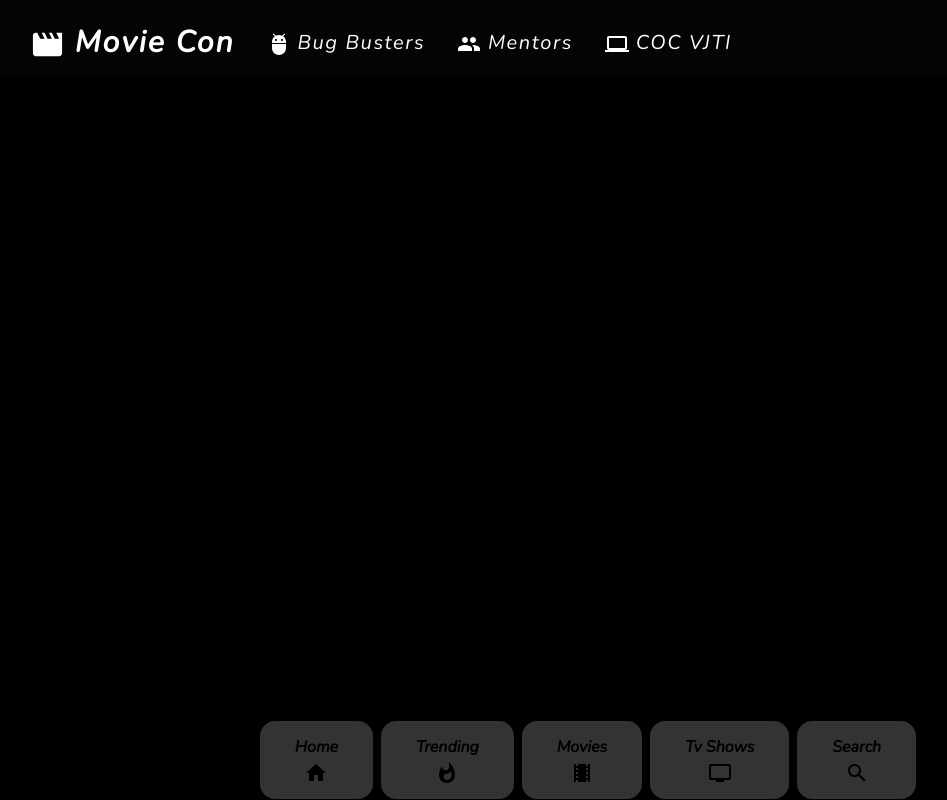
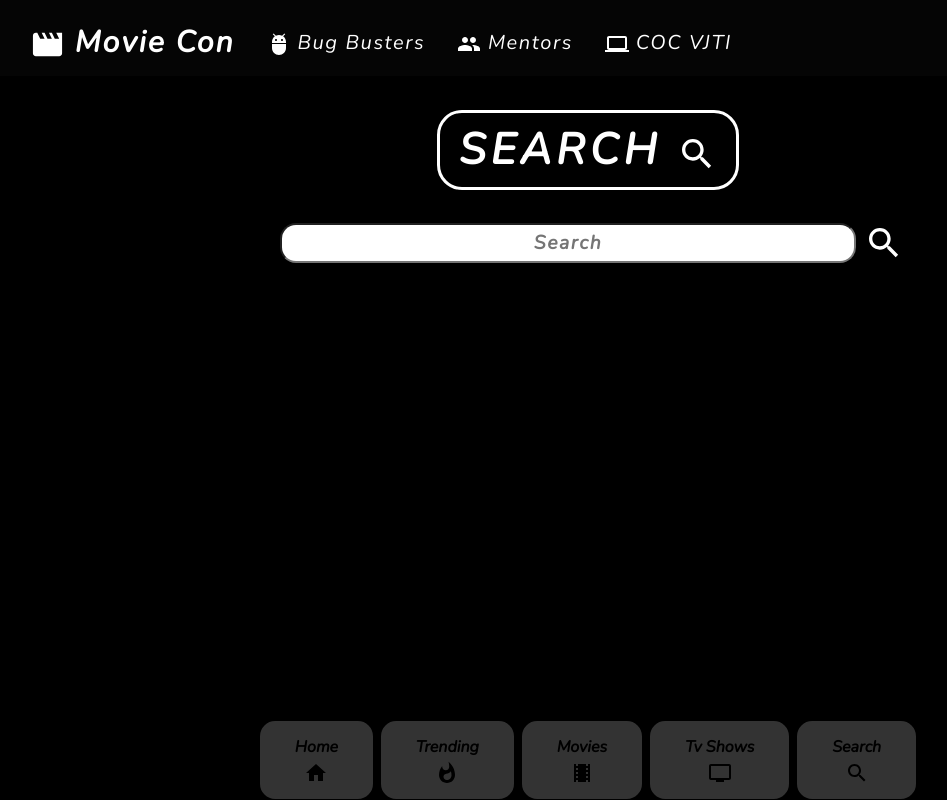
Before and after one commit to harshalubale4/Movie-Con, a React (Create React App) app: page /search in a window 1280 px wide. Shown: the whole page, without its empty margins (52-999 px from the left). Built offline with nearby package versions, Linux system fonts and the light colour scheme.

Commit message:
Implemented the Tv Series Component and Made the Serach Form, along with Styling.

```diff
--- /dev/null
+++ b/src/Components/CSS Files/Search.css
@@ -0,0 +1,23 @@
+.searchInputContainer{
+    display: flex;
+    flex-direction: row;
+    justify-content: center;
+    align-items: center;
+}
+.inputField{
+    width: 45%;
+    height: 5vh;
+    border-radius: 1rem;
+    font-weight: bolder;
+    text-align: center;
+    font-size: 1.2rem;
+    letter-spacing: 0.1rem;
+}
+.searchHeaderContainer{
+    margin-top:110px;
+    margin-bottom: 25px;
+    display: flex;
+    flex-direction:row;
+    justify-content: center;
+    align-items: center;
+}
--- a/src/Components/Card.js
+++ b/src/Components/Card.js
@@ -10,7 +10,7 @@ const Card = ({
     media_type,
     vote_average
 }) => {
-    let newDate = `${date[8]}${date[9]}-${date[5]}${date[6]}-${date[0]}${date[1]}${date[2]}${date[3]}`
+    // let newDate = `${date[8]}${date[9]}-${date[5]}${date[6]}-${date[0]}${date[1]}${date[2]}${date[3]}`
     return (
         <>
             <div className="cardContainer">
@@ -21,7 +21,7 @@ const Card = ({
                 <div className="textContainer">
                     <span>{media_type.toUpperCase()}</span>
                     <span>{vote_average}</span>
-                    <span>{newDate}</span>
+                    <span>{date}</span>
                 </div>
             </div>
         </>
--- a/src/Components/Search.js
+++ b/src/Components/Search.js
@@ -1,10 +1,24 @@
 import React from 'react'
+import SearchIcon from '@mui/icons-material/Search';
+import "./CSS Files/Search.css"
 
 const Search = () => {
     return (
-        <div>
-            <h1>Search</h1>
-        </div>
+        <>
+            <div className="searchHeaderContainer text-center">
+                <h1 className="text-center header">
+                    search <SearchIcon sx={{ fontSize: 40 }} />
+                </h1>
+            </div>
+            <div className="searchInputContainer">
+                <input type="text" className="inputField mx-2" placeholder="Search" />
+                <SearchIcon style={{
+                    fontSize: "2.5rem",
+                    color: "white",
+                    backgroundColor: "black"
+                }} />
+            </div>
+        </>
     )
 }
 
--- a/src/Components/Series.js
+++ b/src/Components/Series.js
@@ -6,13 +6,13 @@ import CustomPagination from './CustomPagination';
 import useGenre from "../hooks/useGenre"
 import TvIcon from '@mui/icons-material/Tv';
 import Genres from './Genres';
-import "./CSS Files/Movies.css";
+import "./CSS Files/Movies.css"
 
 
 const Series = () => {
     const [page, setPage] = useState(1);
     const [content, setContent] = useState([]);
-    const [numberOfPages, setNumberOfPages] = useState(0)
+    const [numberOfPages, setNumberOfPages] = useState()
     const [selectedGenres, setSelectedGenres] = useState([])
     const [genres, setGenres] = useState([])
     const genreforURL = useGenre(selectedGenres);
@@ -29,6 +29,7 @@ const Series = () => {
         }
     }
     useEffect(() => {
+        window.scroll(0, 0);
         fetchDiscoverTv();
     }, [page, genreforURL])
     return (
```
